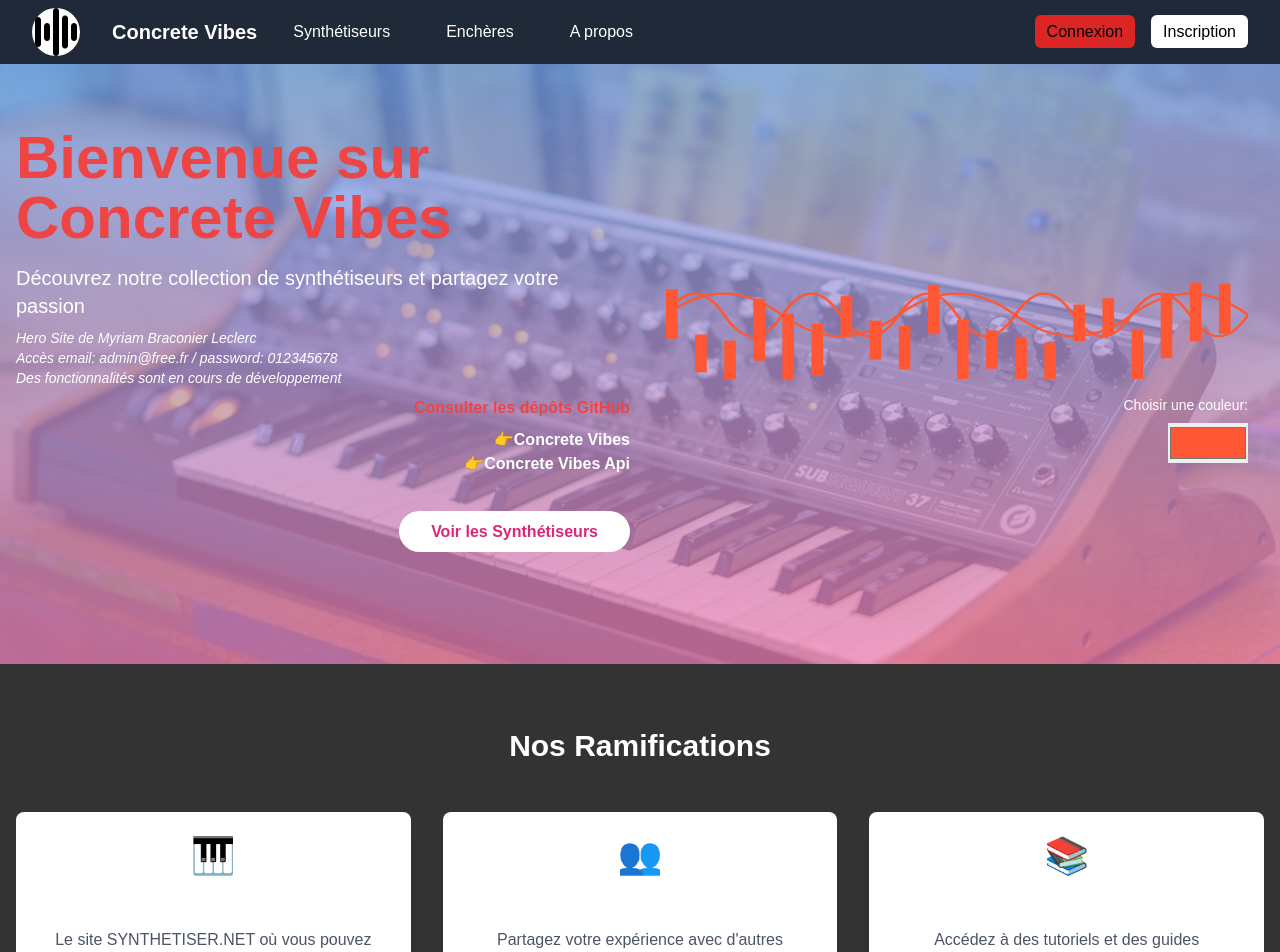
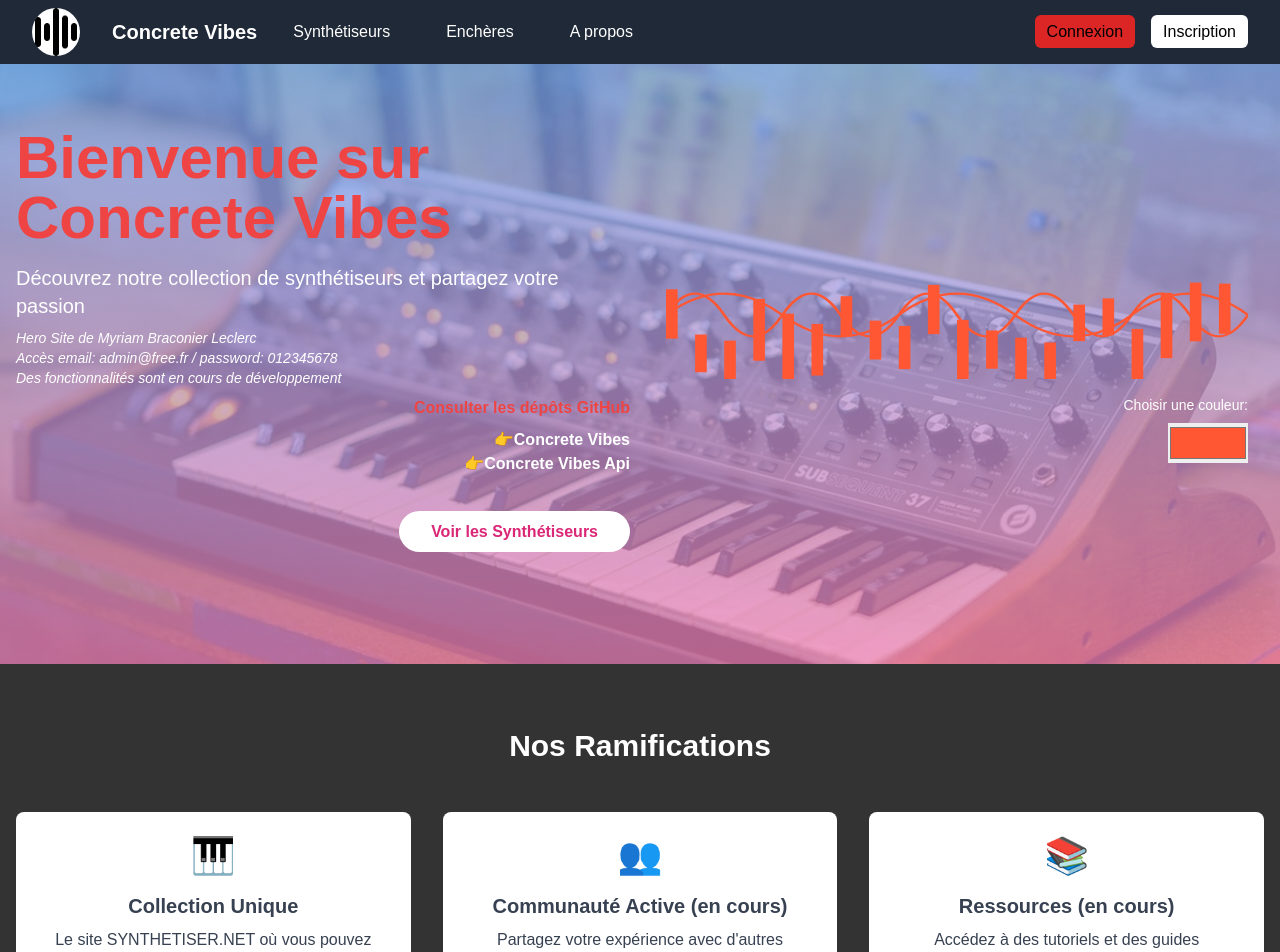
Before and after one commit to myriam-braconier/cv_frontend, a Next.js app: page / in a window 1280 px wide. Shown: the top 952 px of the page. Built offline with nearby package versions, Linux system fonts and the light colour scheme.

Commit message:
homepagge

```diff
--- a/src/app/auctions/page.tsx
+++ b/src/app/auctions/page.tsx
@@ -116,7 +116,7 @@ export default function AuctionsPage() {
         <main className="min-h-screen">
             <div className="w-full px-4 py-6">
                 <h1 className="text-3xl font-bold mb-8 text-center">
-                    Liste des Synthétiseurs
+                    Liste des Enchères
                 </h1>
 
                 <AuctionsList
--- a/src/app/page.tsx
+++ b/src/app/page.tsx
@@ -202,8 +202,8 @@ function FeatureCard({ title, description, icon, url }: FeatureCardProps) {
 	return (
 		<div className="bg-white p-6 rounded-lg shadow-lg text-center">
 			<div className="text-4xl mb-4">{icon}</div>
-			<h3 className="text-xl font-bold mb-2">{title}</h3>
-			<p className="text-gray-600">{description}</p>
+			<h3 className="text-xl font-bold mb-2 text-gray-700">{title}</h3>
+			<p className="text-gray-700">{description}</p>
 			<p className="text-gray-700">{url}</p>
 		</div>
 	);
--- a/src/features/synthetisers/components/card/CardPricing.tsx
+++ b/src/features/synthetisers/components/card/CardPricing.tsx
@@ -294,7 +294,7 @@ const CardPricing = ({
 
 						</div>
 					) : (
-						<div>Aucune enchère - Soyez le premier à enchérir!</div>
+						<div>Aucune enchère - Soyez le premier à enchérir! Avec inscription</div>
 					)}
 				</div>
 			</div>
--- a/src/features/synthetisers/components/list/ListSynthetisers.tsx
+++ b/src/features/synthetisers/components/list/ListSynthetisers.tsx
@@ -22,7 +22,7 @@ export const ListSynthetisers = ({
 
     return (
         <ErrorBoundary>
-            <div className="grid grid-cols-1 md:grid-cols-2 lg:grid-cols-3 gap-4 p-4">
+            <div className="grid grid-cols-1 md:grid-cols-2 lg:grid-cols-3 gap-4 p-4 text-white text-bold">
                 <h1>Liste de synthetiseurs Kawai - Korg - Roland
                     < br/> Données issues d&apos;un scraping éthique en Python du site
                     synthetiseur.net
```
